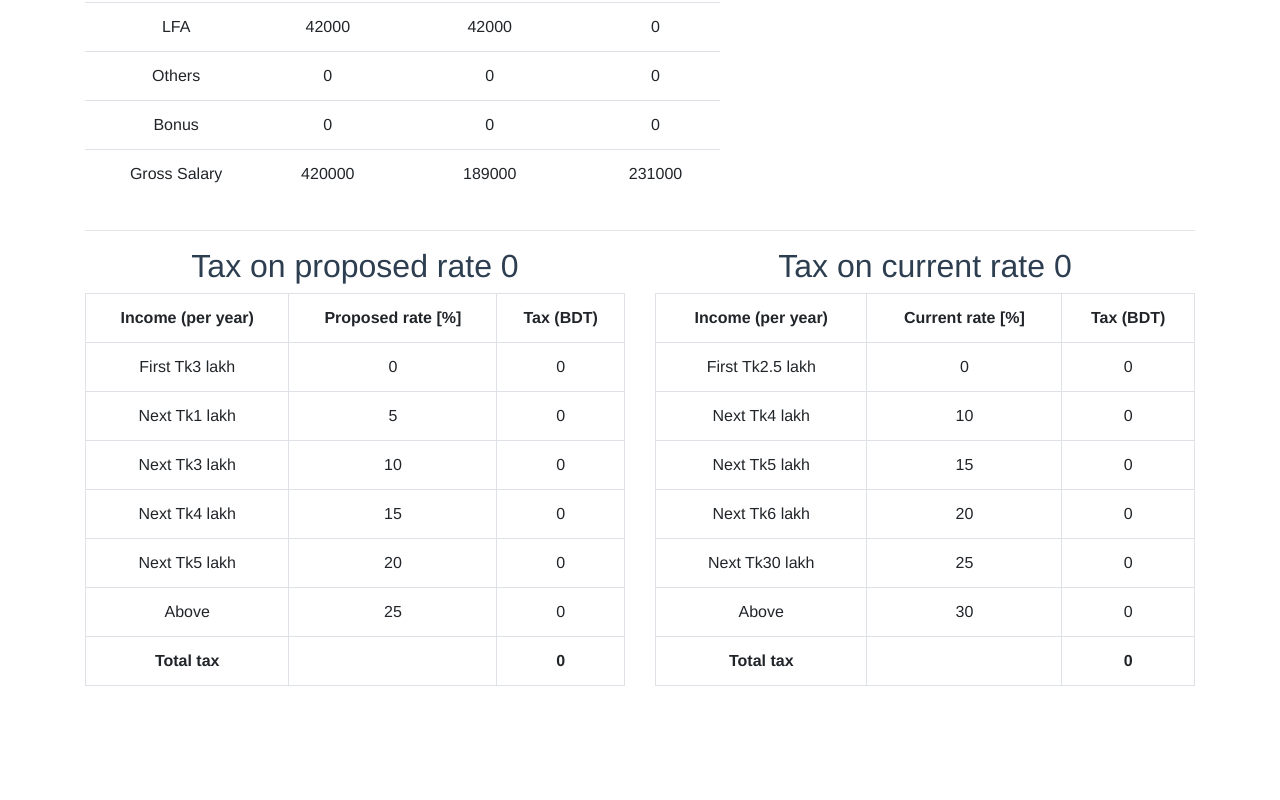
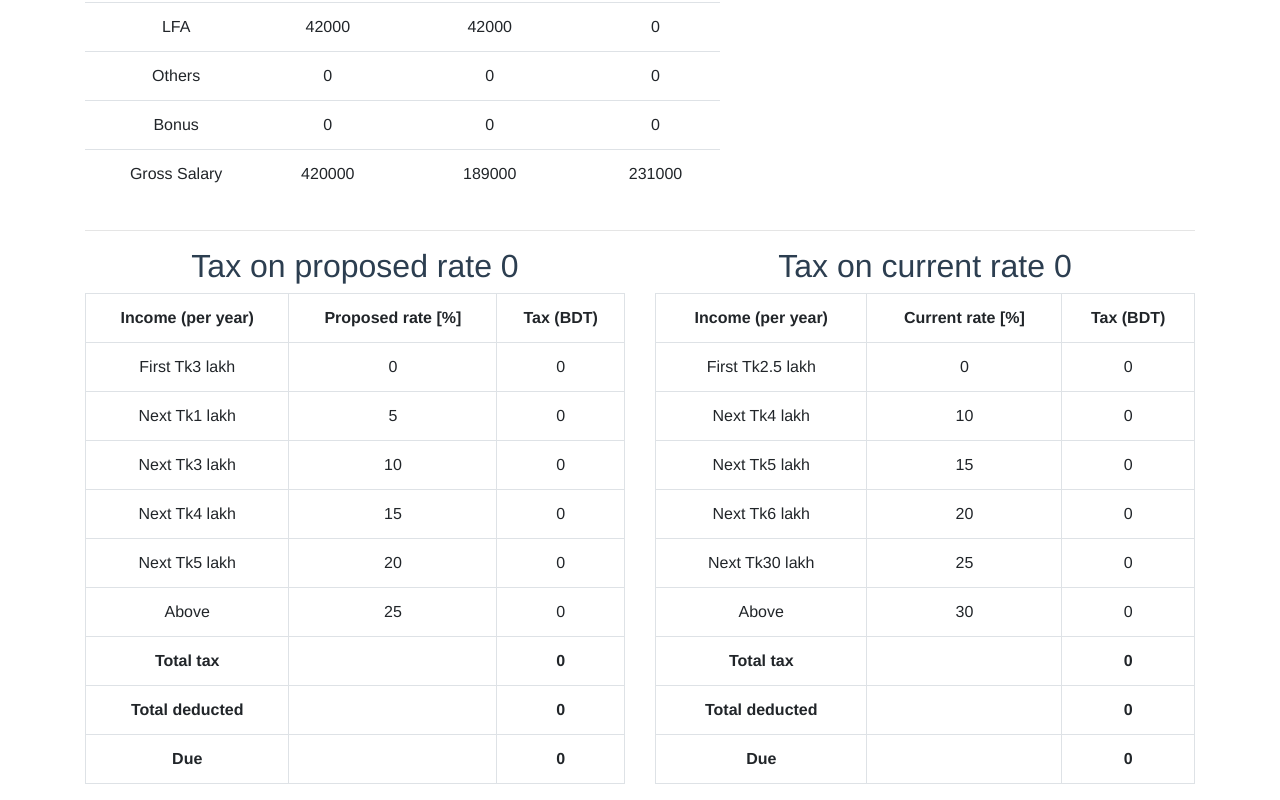
Before and after one commit to nadimtuhin/tax-calculator, a Vue app: page / in a window 1280 px wide. Shown: the part 870-1670 px from the top of the page. Before the commit the page ends 1572 px from the top, so only its background shows below. Built offline with nearby package versions, Linux system fonts and the light colour scheme.

Commit message:
added due info in tax

```diff
--- a/src/components/Current.vue
+++ b/src/components/Current.vue
@@ -1,6 +1,6 @@
 <template>
 <div>
-  <h2>Tax on current rate {{taxBreakdown.reduceRight((c,i)=>c+ +i.slabCut, 0)}}</h2>
+  <h2>Tax on current rate {{totalTax}}</h2>
   <table class="table table-bordered">
     <tbody>
       <tr>
@@ -20,14 +20,18 @@
         <td>{{slab.slabCut}}</td>
       </tr>
       <tr>
-        <td>
-          <strong>Total tax</strong>
-        </td>
-        <td>
-        </td>
-        <td>
-          <strong>{{taxBreakdown.reduceRight((c,i)=>c+ +i.slabCut, 0)}}</strong>
-        </td>
+        <td> <strong>Total tax</strong> </td> <td> </td>
+        <td> <strong>{{totalTax}}</strong> </td>
+      </tr>
+      <tr>
+        <td> <strong>Total deducted</strong> </td>
+        <td> </td>
+        <td> <strong>{{totalTds}}</strong> </td>
+      </tr>
+      <tr>
+        <td> <strong>Due</strong> </td>
+        <td> </td>
+        <td> <strong>{{totalTax - totalTds}}</strong> </td>
       </tr>
     </tbody>
   </table>
@@ -56,7 +60,11 @@ export default {
   computed: {
     ...mapGetters({
       taxableSalary: 'taxableSalary',
+      totalTds: 'totalTds',
     }),
+    totalTax() {
+      return this.taxBreakdown.reduceRight((c,i)=>c+ +i.slabCut, 0)
+    },
     taxBreakdown() {
       return calculateTaxBreakdown(this.taxableSalary, this.slabs);
     }
--- a/src/components/Proposed.vue
+++ b/src/components/Proposed.vue
@@ -1,6 +1,6 @@
 <template>
 <div>
-  <h2>Tax on proposed rate {{taxBreakdown.reduceRight((c,i)=>c+ +i.slabCut, 0)}}</h2>
+  <h2>Tax on proposed rate {{totalTax}}</h2>
   <table class="table table-bordered">
     <tbody>
       <tr>
@@ -20,14 +20,18 @@
         <td>{{slab.slabCut}}</td>
       </tr>
       <tr>
-        <td>
-          <strong>Total tax</strong>
-        </td>
-        <td>
-        </td>
-        <td>
-          <strong>{{taxBreakdown.reduceRight((c,i)=>c+ +i.slabCut, 0)}}</strong>
-        </td>
+        <td> <strong>Total tax</strong> </td> <td> </td>
+        <td> <strong>{{totalTax}}</strong> </td>
+      </tr>
+      <tr>
+        <td> <strong>Total deducted</strong> </td>
+        <td> </td>
+        <td> <strong>{{totalTds}}</strong> </td>
+      </tr>
+      <tr>
+        <td> <strong>Due</strong> </td>
+        <td> </td>
+        <td> <strong>{{totalTax - totalTds}}</strong> </td>
       </tr>
     </tbody>
   </table>
@@ -56,7 +60,11 @@ export default {
   computed: {
     ...mapGetters({
       taxableSalary: 'taxableSalary',
+      totalTds: 'totalTds',
     }),
+    totalTax() {
+      return this.taxBreakdown.reduceRight((c,i)=>c+ +i.slabCut, 0)
+    },
     taxBreakdown() {
       return calculateTaxBreakdown(this.taxableSalary, this.slabs);
     }
```
